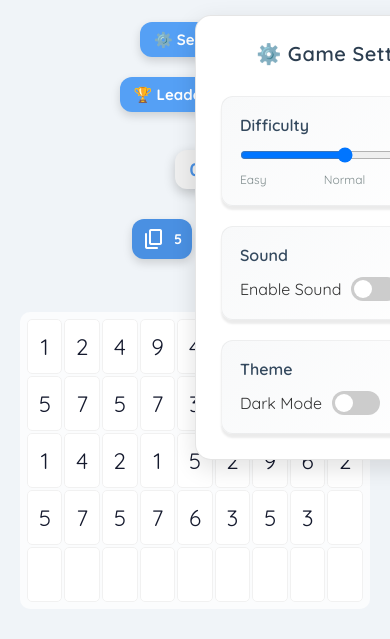
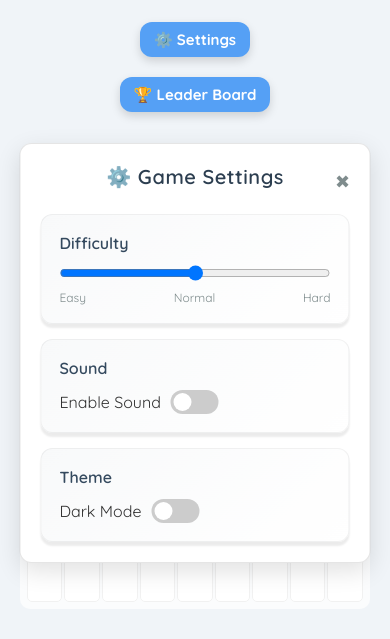
Before and after one commit to Sara-B03/NumberMatch, a plain HTML site: page frontend/index.html in a window 390 px wide. Both pictures are taken after a click on the button "⚙️ Settings". Shown: the part 69-708 px from the top of the page. Drawn offline with nearby package versions, Linux system fonts and the light colour scheme.

Commit message:
Fixed the responsiveness for the leaderboard and settings container

```diff
--- a/frontend/style/style.css
+++ b/frontend/style/style.css
@@ -153,7 +153,7 @@ h1 {
     transform: translateX(0);
   }
 }
-/* */
+
 @keyframes pulse-scale {
   0% {
     transform: scale(1);
@@ -308,7 +308,6 @@ button {
     box-shadow: 0 6px 18px rgba(0, 0, 0, 0.3);
   }
 
-/* Hint highlight style */
 .hint-highlight {
   background-color: #fff3bf !important;
   position: relative;
@@ -365,7 +364,6 @@ button {
   z-index: 9999;
 }
 
-/* Inner Card Content */
 .card-content {
   background: white;
   padding: 2rem;
@@ -374,13 +372,11 @@ button {
   box-shadow: 0 0 20px rgba(0,0,0,0.3);
 }
 
-/* Title */
 .card-content h2 {
   font-size: 2rem;
   margin-bottom: 1rem;
 }
 
-/* Input Field */
 #playerNameInput {
   margin-top: 1rem;
   padding: 0.5rem 1rem;
@@ -398,7 +394,6 @@ button {
   border-color: #2196F3;
 }
 
-/* General Button Styling */
 .card-content button {
   margin-top: 1rem;
   padding: 0.5rem 1.5rem;
@@ -410,7 +405,6 @@ button {
   color: white;
 }
 
-/* Submit Score - Blue */
 #submitScoreBtn {
   background-color: #2196F3;
   color: white;
@@ -941,7 +935,6 @@ body.dark-mode .card-content {
   box-shadow: 0 0 30px rgba(0, 0, 0, 0.8);
 }
 
-/* Input Field Dark Style */
 body.dark-mode #playerNameInput {
   background-color: #2c2c3a;
   color: #f1f1f1;
@@ -952,7 +945,6 @@ body.dark-mode #playerNameInput:focus {
   border-color: #64b5f6;
 }
 
-/* Submit Score - Blue */
 body.dark-mode #submitScoreBtn {
   background-color: #2196F3;
   color: white;
@@ -962,7 +954,6 @@ body.dark-mode #submitScoreBtn:hover {
   background-color: #1976D2;
 }
 
-/* Skip - Gray */
 body.dark-mode #scoreSubmission button:last-child {
   background-color: #616161;
 }
@@ -971,7 +962,6 @@ body.dark-mode #scoreSubmission button:last-child:hover {
   background-color: #424242;
 }
 
-/* Play Again - Green */
 body.dark-mode .card-content > button:not(#scoreSubmission button) {
   background-color: #4CAF50;
   color: white;
@@ -1032,7 +1022,27 @@ body.dark-mode .card-content > button:not(#scoreSubmission button):hover {
 
 
 /* Responsive Design Enhancements */
-/* Responsive Design Enhancements */
+@media (max-width: 600px) {
+  .settings-container,
+  .leaderboard-container {
+    position: fixed !important;
+    top: 50% !important;
+    left: 50% !important;
+    transform: translate(-50%, -50%) !important;
+    width: 90%;
+    max-width: 320px;
+    padding: 20px;
+    border-radius: 12px;
+    background-color: #fff;
+    box-shadow: 0 8px 25px rgba(0, 0, 0, 0.12);
+    z-index: 1000;
+    display: flex;
+    flex-direction: column;
+    gap: 15px;
+  }
+}
+
+
 @media (max-width: 1024px) {
   #new-table td {
     width: 80px;
@@ -1085,9 +1095,9 @@ body.dark-mode .card-content > button:not(#scoreSubmission button):hover {
   .settings-container,
   .leaderboard-container {
     position: fixed;
-    top: 10%; /* Adjust vertical position */
+    top: 10%;
     left: 50%;
-    transform: translateX(-50%); /* Center horizontally */
+    transform: translateX(-50%);
     min-width: 90%;
   }
 
@@ -1137,29 +1147,3 @@ body.dark-mode .card-content > button:not(#scoreSubmission button):hover {
     align-items: flex-start;
   }
 }
-
-@media (max-width: 600px) {
-  .settings-container,
-  .leaderboard-container {
-    position: fixed;
-    top: 10%;
-    left: 50%;
-    transform: translateX(-50%);
-    display: flex;
-    flex-direction: column;
-    gap: 20px;
-    padding: 25px;
-    background-color: #ffffff;
-    border-radius: 16px;
-    box-shadow: 0 8px 25px rgba(0, 0, 0, 0.12);
-    opacity: 0;
-    transition: all 0.4s ease;
-    pointer-events: none;
-    z-index: 1000;
-    min-width: 300px;
-    max-width: 90%;
-    max-height: 90vh;
-    overflow-y: auto;
-    border: 1px solid rgba(0, 0, 0, 0.1);
-  }
-}
```
